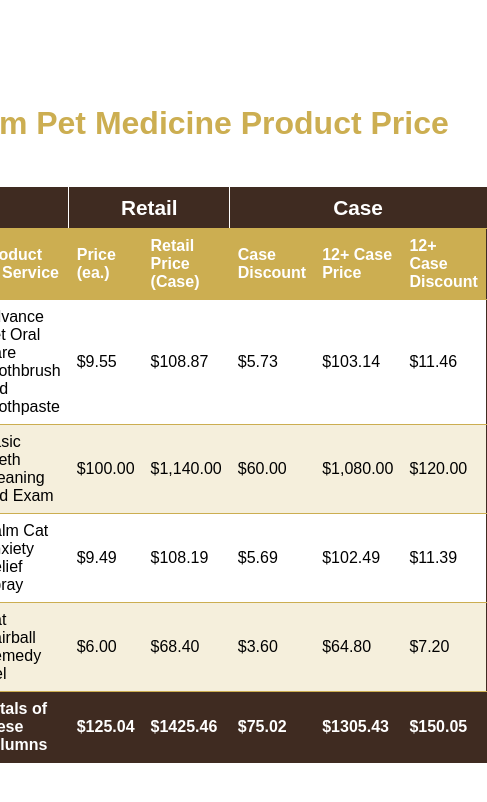
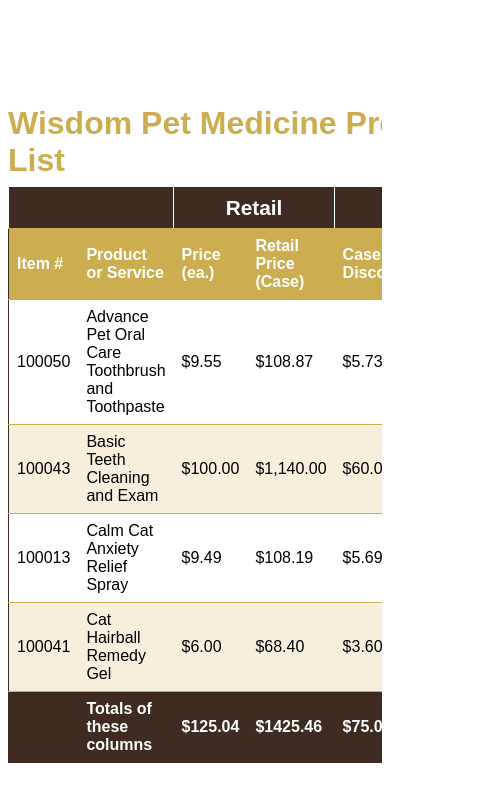
Before and after one commit to chungthehao/HTML-Tables, a plain HTML site: page index.html in a window 390 px wide. Shown: the whole page, 487 px wide, since content can reach past the window. Drawn offline with Linux system fonts and the light colour scheme.

Commit message:
Responsive tables with side scrolling

```diff
--- a/index.css
+++ b/index.css
@@ -52,3 +52,7 @@ caption {
   font-size: 2rem;
   font-weight: bold;
 }
+
+.table-scroll {
+  overflow: auto;
+}
--- a/index.html
+++ b/index.html
@@ -8,7 +8,13 @@
     <link rel="stylesheet" href="./index.css" />
   </head>
   <body>
-    <table>
+    <div
+      class="table-scroll"
+      role="region"
+      aria-labelledby="price-list"
+      tabindex="0"
+    >
+      <table id="price-list">
         <caption>
           Wisdom Pet Medicine Product Price List
         </caption>
@@ -92,5 +98,6 @@
           </tr>
         </tfoot>
       </table>
+    </div>
   </body>
 </html>
```
Lines whose indentation alone changed are shown as unchanged.
